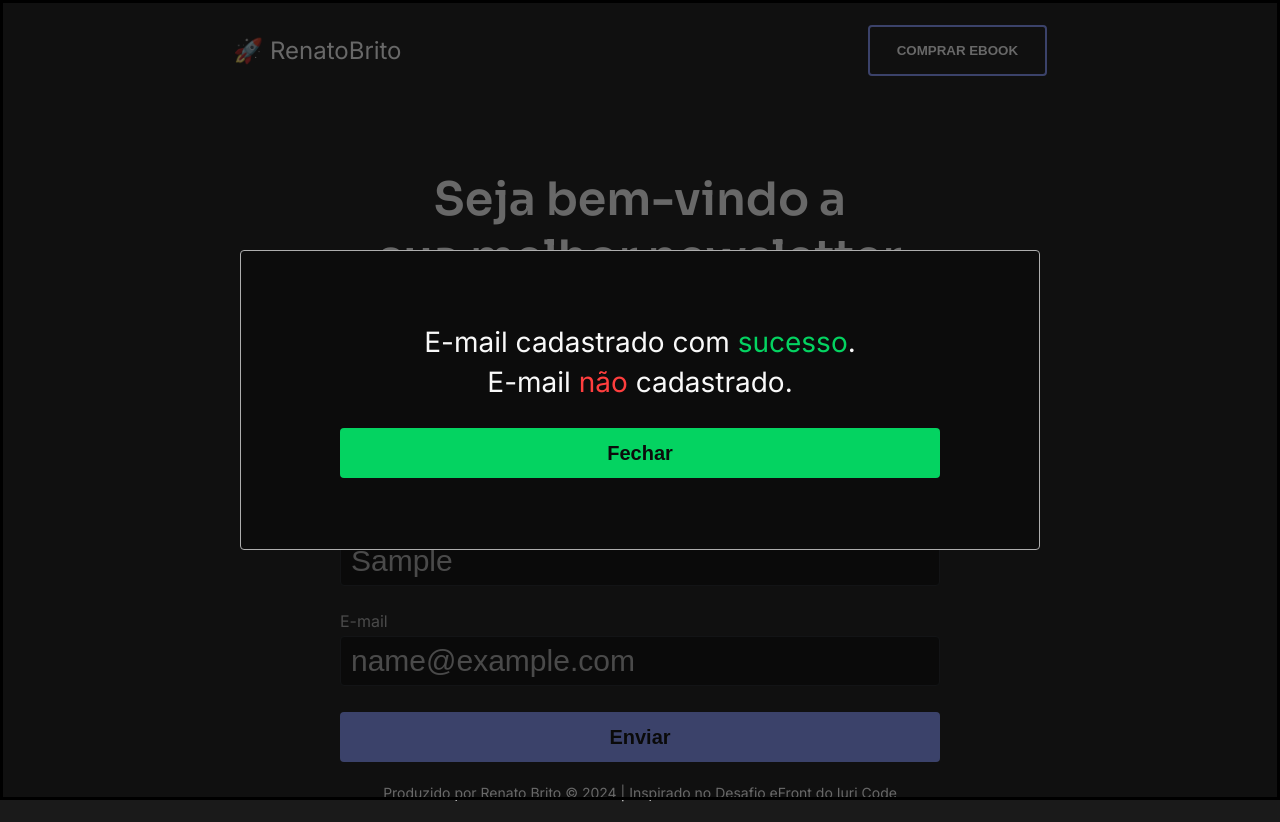
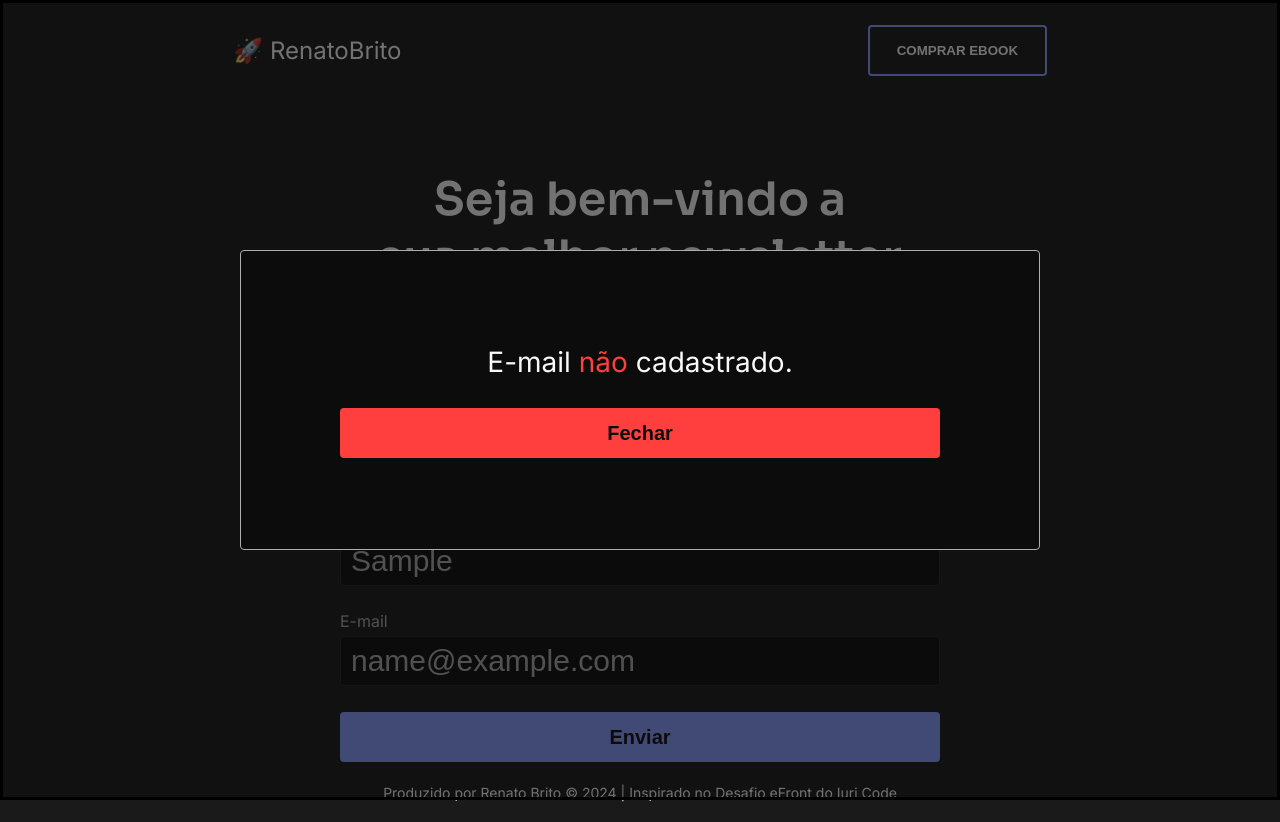
Before and after one commit to rbdev92/efront, a plain HTML site: page landing_page/index.html in a window 1280 px wide. Both pictures are taken after typing "Sample", "name@example.com" into the empty fields and a click on the button "Enviar". Drawn offline with Linux system fonts and the light colour scheme.

Commit message:
:construction: Create stateRegister

```diff
--- a/landing_page/assets/css/index.css
+++ b/landing_page/assets/css/index.css
@@ -208,3 +208,11 @@ footer {
 .error {
   color: var(--color_red);
 }
+
+.btn .success__message {
+  background-color: var(--color_green);
+}
+
+.btn .error__message {
+  background-color: var(--color_red);
+}
--- a/landing_page/assets/js/index.js
+++ b/landing_page/assets/js/index.js
@@ -1,8 +1,30 @@
-document.querySelector(".btn__send").addEventListener("click", (e) => {
+const sendButton = document.querySelector(".btn__send");
+const closeButton = document.querySelector(".btn__close");
+const errorMessage = document.querySelector(".error__message");
+const successMessage = document.querySelector(".success__message");
+const modalSend = document.querySelector(".modal__send");
+
+const success = "#04d361";
+const error = "#ff3e3e";
+
+sendButton.addEventListener("click", (e) => {
   e.preventDefault();
-  document.querySelector(".modal__send").showModal();
+
+  const stateRegister = "error";
+
+  if (stateRegister === "success") {
+    errorMessage.remove();
+    closeButton.style.backgroundColor = success;
+  }
+
+  if (stateRegister === "error") {
+    successMessage.remove();
+    closeButton.style.backgroundColor = error;
+  }
+
+  modalSend.show();
 });
 
-document.querySelector(".btn__close").addEventListener("click", () => {
-  document.querySelector(".modal__send").close();
+closeButton.addEventListener("click", () => {
+  modalSend.close();
 });
--- a/landing_page/index.html
+++ b/landing_page/index.html
@@ -17,8 +17,8 @@
     <!-- MODAL SUCCESS OR ERROR -->
     <dialog class="modal__send">
       <div class="modal__content">
-        <p>E-mail cadastrado com <span class="success">sucesso</span>.</p>
-        <p>E-mail <span class="error">não </span> cadastrado.</p>
+        <p class="success__message">E-mail cadastrado com <span class="success">sucesso</span>.</p>
+        <p class="error__message">E-mail <span class="error">não </span>cadastrado.</p>
         <button type="button" class="btn btn__close">Fechar</button>
       </div>
     </dialog>
@@ -40,7 +40,7 @@
         <form action="">
           <div class="inputs">
             <label for="input__name">Nome</label>
-            <input type="text" id="input__name" class="input__name" />
+            <input type="text" id="input__name" class="input__name" autofocus/>
           </div>
 
           <div class="inputs">
@@ -51,7 +51,7 @@
           <div class="buttons">
             <button type="submit" class="btn btn__send">Enviar</button>
           </div>
-        </form>
+          </form>
       </section>
     </main>
 
```
